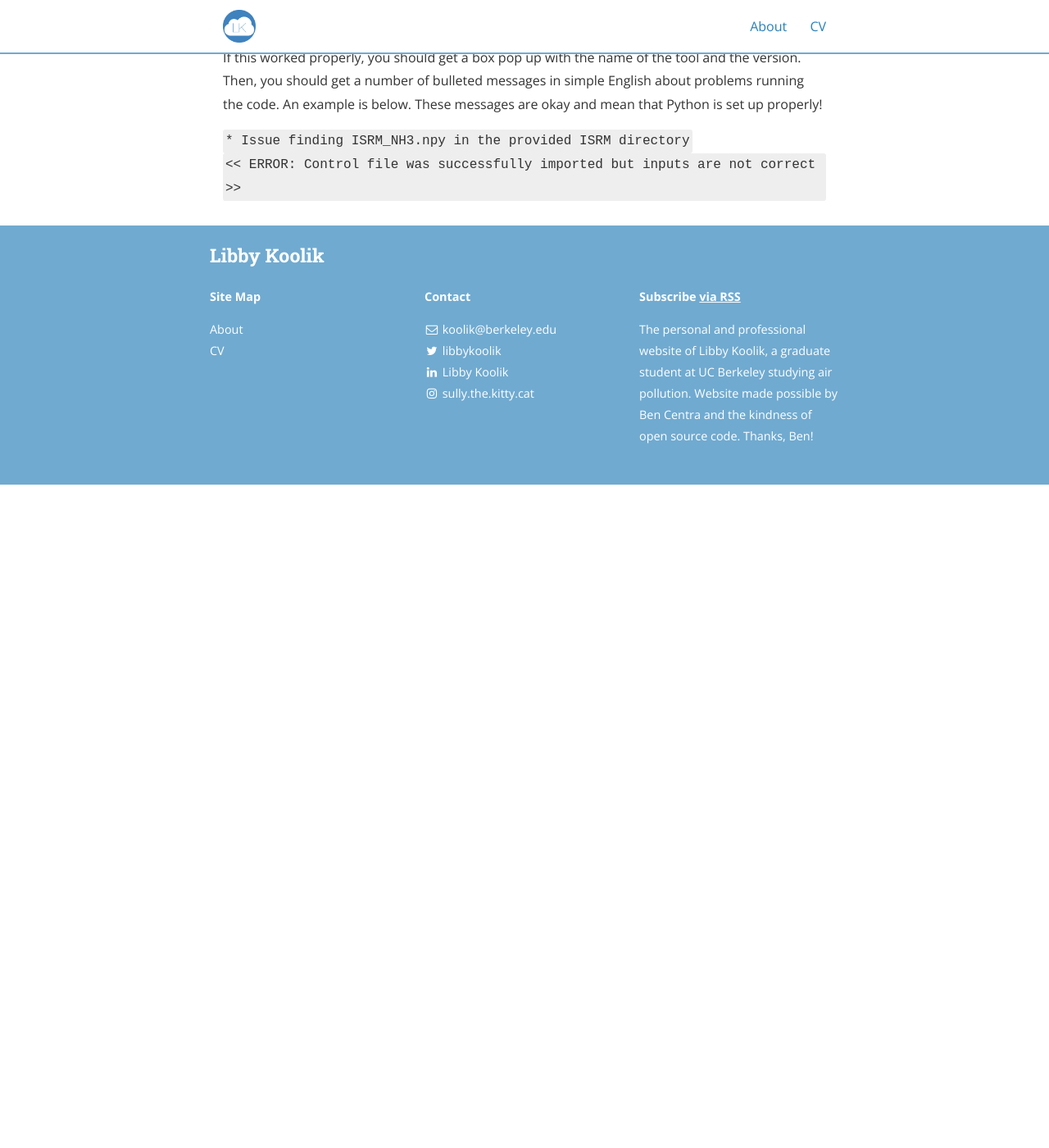
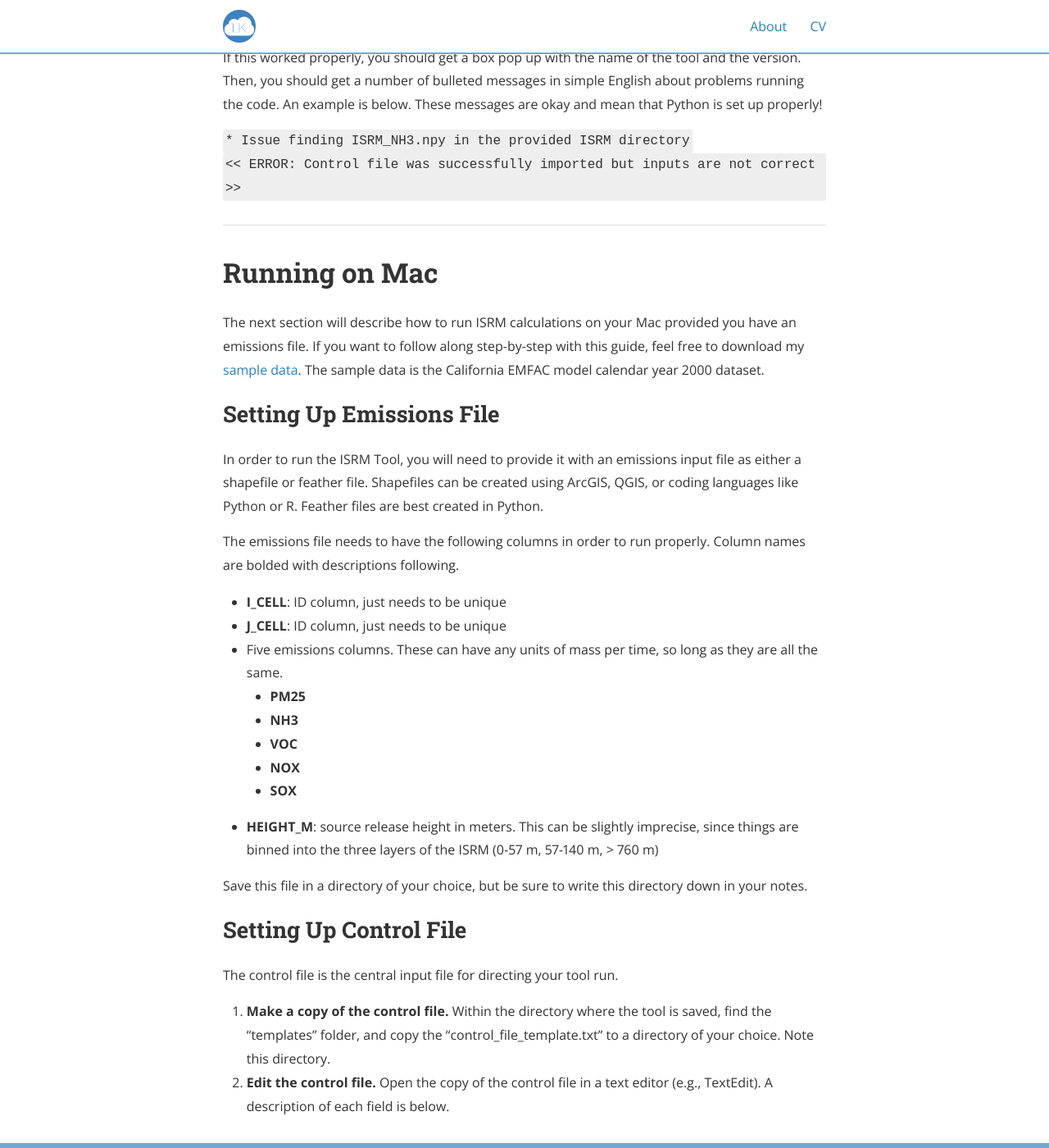
Before and after one commit to lkoolik/lkoolik.github.io, a Jekyll site: the page built from isrm.md, in a window 1280 px wide and 1400 px high, scrolled down 5331 px. Shown: the whole window at 82% size. Built offline with Jekyll 4.4.1, drawn with Linux system fonts in a browser that asks for light colours; nearby versions of some CDN libraries; before the commit the page ends 5922 px from its top, so only the background shows below that; some of the changed text lies outside the part shown.

Commit message:
Update isrm.md

```diff
--- a/isrm.md
+++ b/isrm.md
@@ -24,7 +24,7 @@ The ISRM Health Calculation model works by a series of two modules. First, the m
 
 ---
 
-# Running on Mac #
+# Setting Up on Mac #
 
 The tool was developed on MacOS Monterey on the Apple M1 with 16 GB Memory. The instructions below may need to be adapted for different processing capabilities. These instructions assume a base level of comfort navigating your file directories in the terminal. For more information on commands you need for following these instructions, see [this article](https://www.makeuseof.com/tag/mac-terminal-commands-cheat-sheet/) on basic Mac OS commands.
 
@@ -120,3 +120,33 @@ Now, you are ready to test the code. We will do this in two steps.
 
    `* Issue finding ISRM_NH3.npy in the provided ISRM directory`
    `<< ERROR: Control file was successfully imported but inputs are not correct >>`
+
+---
+
+# Running on Mac #
+
+The next section will describe how to run ISRM calculations on your Mac provided you have an emissions file. If you want to follow along step-by-step with this guide, feel free to download my [sample data](https://drive.google.com/drive/folders/1V0H_JLPpnWvqUfcADPi0JI_kd71Shbxm). The sample data is the California EMFAC model calendar year 2000 dataset.
+
+## Setting Up Emissions File ##
+
+In order to run the ISRM Tool, you will need to provide it with an emissions input file as either a shapefile or feather file. Shapefiles can be created using ArcGIS, QGIS, or coding languages like Python or R. Feather files are best created in Python.
+
+The emissions file needs to have the following columns in order to run properly. Column names are bolded with descriptions following.
+* **I_CELL**: ID column, just needs to be unique
+* **J_CELL**: ID column, just needs to be unique
+* Five emissions columns. These can have any units of mass per time, so long as they are all the same.
+   * **PM25**
+   * **NH3**
+   * **VOC**
+   * **NOX**
+   * **SOX**
+* **HEIGHT_M**: source release height in meters. This can be slightly imprecise, since things are binned into the three layers of the ISRM (0-57 m, 57-140 m, > 760 m)
+
+Save this file in a directory of your choice, but be sure to write this directory down in your notes.
+
+## Setting Up Control File ##
+
+The control file is the central input file for directing your tool run.
+
+1. **Make a copy of the control file.** Within the directory where the tool is saved, find the "templates" folder, and copy the "control_file_template.txt" to a directory of your choice. Note this directory.
+2. **Edit the control file.** Open the copy of the control file in a text editor (e.g., TextEdit). A description of each field is below.
```
